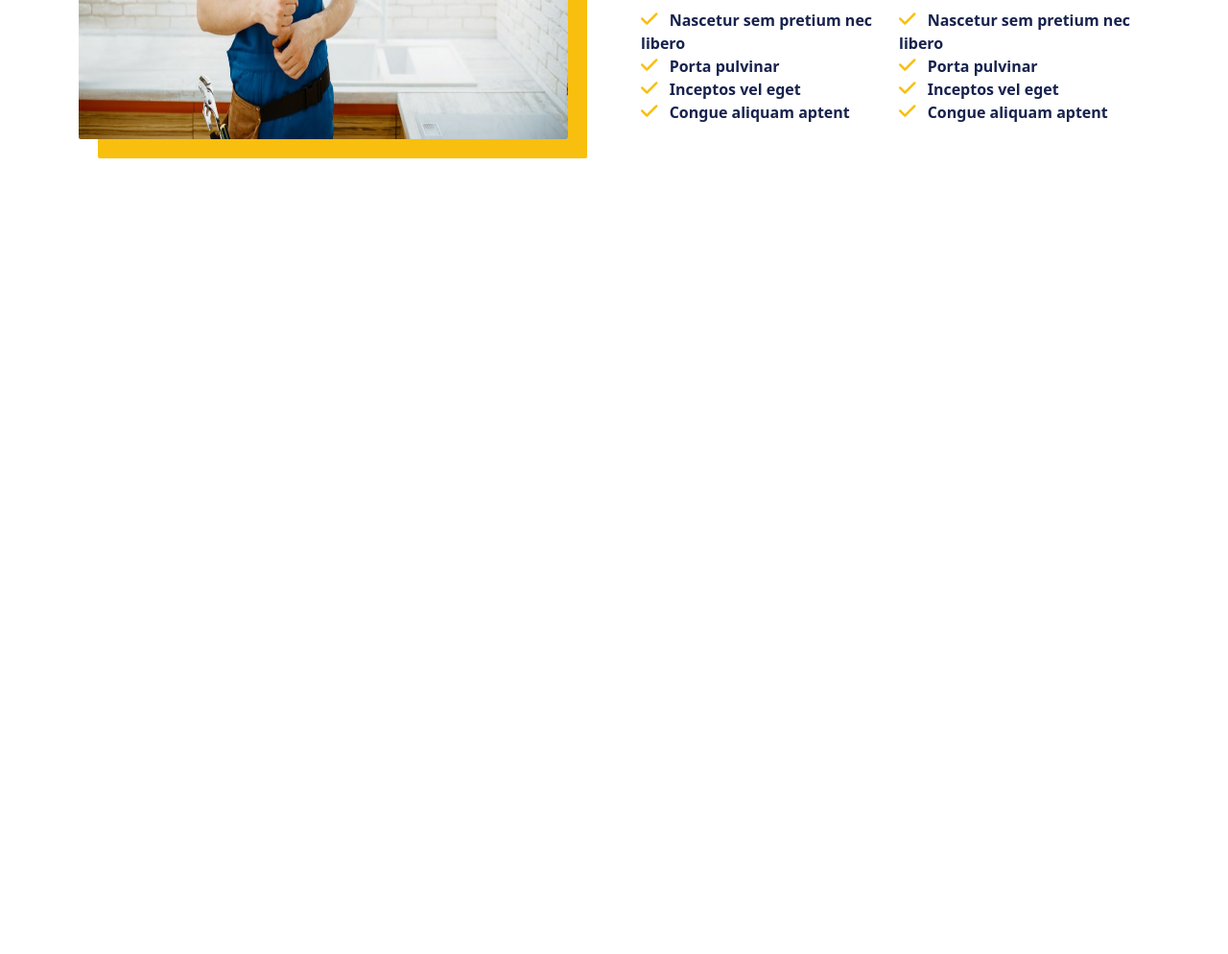
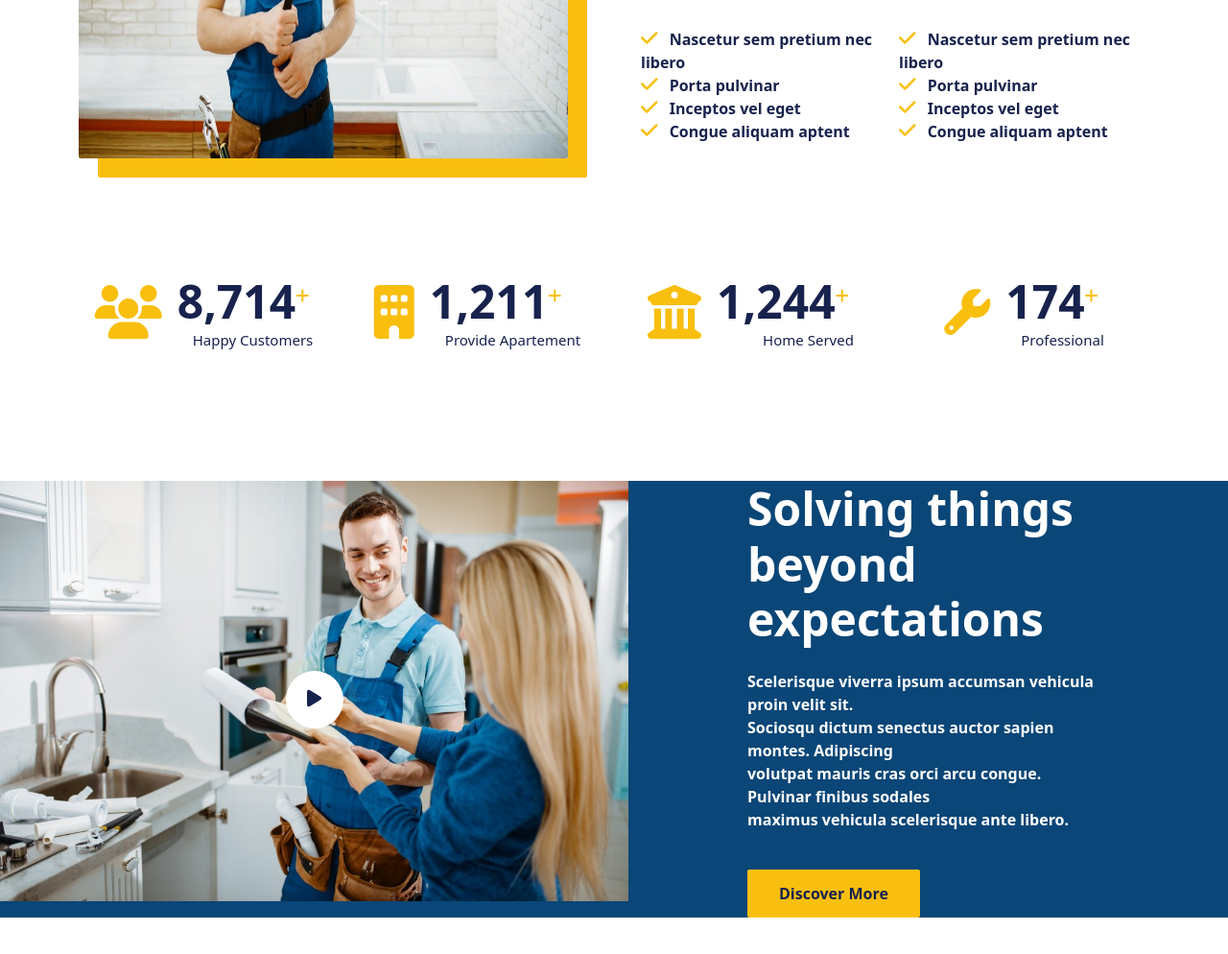
Before and after one commit to AhmedShaabanAl-Saidi/Plumberon, a plain HTML site: page index.html in a window 1280 px wide. Shown: the part 1542-2536 px from the top of the page at 96% size. Before the commit the page ends 1787 px from the top, so only its background shows below. Drawn offline with Linux system fonts and the light colour scheme.

Commit message:
Discover

```diff
--- a/CSS/style.css
+++ b/CSS/style.css
@@ -1,30 +1,34 @@
 /* General */
-.main-bg-color{
+/* body {
+    font-family: ;
+} */
+
+.main-bg-color {
     background: #0A4677;
 }
 
-.secondary-bg-color{
+.secondary-bg-color {
     background: #F9BF0F;
 }
 
-.secondary-bg-color-2{
+.secondary-bg-color-2 {
     background: #EDF1FC;
 }
 
-.secondary-color{
+.secondary-color {
     color: #F9BF0F;
 }
 
-.main-color{
+.main-color {
     color: #0A4677;
 }
 
-.main-color-2{
+.main-color-2 {
     color: #17224D;
 }
 
 
-.main-button{
+.main-button {
     background: #F9BF0F;
     color: #17224D;
     font-weight: 500;
@@ -36,70 +40,130 @@
     transition: background-color 0.5s ease;
 }
 
-.main-button:hover{
+.main-button:hover {
     background: #1075B2;
     color: #ffffff;
 }
 
-.main-border{
+.main-border {
     border-style: solid;
     border-width: 0rem;
     border-radius: .125rem;
 }
 
-.w-85{
+.w-85 {
     width: 85%;
 }
 
-.w-97{
+.w-97 {
     width: 97%;
 }
 
-.my-100{
-    margin-top: 100px;
-    margin-bottom: 100px;
+.my-120 {
+    margin-top: 120px;
+    margin-bottom: 120px;
 }
 
 /* Navbar */
-.social-icons a{
+.social-icons a {
     color: #17224D;
     transition: background-color 0.5s ease;
 }
 
-.social-icons a:hover{
+.social-icons a:hover {
     color: #F9BF0F;
 }
 
-.navbar-nav .nav-link.active, .navbar-nav .nav-link.show{
+.navbar-nav .nav-link.active,
+.navbar-nav .nav-link.show {
     color: #F9BF0F !important;
     font-weight: 500;
 }
 
-.navbar-expand-lg .navbar-nav .nav-link{
+.navbar-expand-lg .navbar-nav .nav-link {
     color: #ffffff;
     font-weight: 500;
 }
 
 /* Header */
-.header{
+.header {
     background: linear-gradient(rgba(35, 65, 110, 0.4), rgba(35, 65, 110, 0.4)), url('IMG/bg.jpg');
     background-position: 100% 30%;
     background-size: cover;
     height: 120vh;
 }
 
-.header .form-control{
+.header .form-control {
     border: #EDF1FC solid 2px;
     padding: 0.5rem 1rem;
 }
 
-.header .form-control:focus{
+.header .form-control:focus {
     box-shadow: none;
     border: #EDF1FC solid 2px;
 }
 
 /* about-us */
-.about-us img{
+.about-us img {
     transition: translate box-shadow color .25s;
     box-shadow: 20px 20px 0 #F9BF0F;
 }
+
+/* work */
+.work h2 {
+    font-size: 3rem;
+    font-weight: 700;
+}
+
+.work p {
+    font-size: 15px;
+}
+
+/* Discover */
+.discover .container,
+.container-fluid,
+.container-lg,
+.container-md,
+.container-sm,
+.container-xl,
+.container-xxl {
+    padding: 0;
+    margin: 0;
+}
+
+.play-icon {
+    width: 60px;
+    height: 60px;
+    animation: pulse 1s infinite;
+    -webkit-animation: pulse 2s infinite;
+}
+
+@-webkit-keyframes pulse {
+    0% {
+        box-shadow: 0 0 0 0 #F9BF0F;
+    }
+
+    70% {
+        box-shadow: 0 0 0 15px transparent;
+    }
+
+    100% {
+        box-shadow: 0 0 0 0 transparent;
+    }
+}
+
+.play-icon i {
+    transition: color 0.5s ease;
+}
+
+.play-icon i:hover {
+    color: #F9BF0F;
+}
+
+.inner-discover {
+    padding-left: 6.25rem;
+}
+
+.discover button {
+    padding: .8125rem 2.0625rem;
+}
--- a/index.html
+++ b/index.html
@@ -139,7 +139,7 @@
     </header>
 
     <!-- About Us -->
-    <section class="about-us my-100 main-color-2 fw-semibold">
+    <section class="about-us my-120 main-color-2 fw-semibold">
         <div class="container">
             <div class="row">
                 <div class="col-md-6 pe-5">
@@ -159,23 +159,104 @@
                     </p>
                     <div class="row mt-3 p-3">
                         <div class="col-md-6">
-                            <i class="fa-solid fa-check secondary-color fs-5 me-2"></i> <span>Nascetur sem pretium nec libero</span>
+                            <i class="fa-solid fa-check secondary-color fs-5 me-2"></i> <span>Nascetur sem pretium nec
+                                libero</span>
                             <br>
                             <i class="fa-solid fa-check secondary-color fs-5 me-2"></i> <span>Porta pulvinar</span>
                             <br>
                             <i class="fa-solid fa-check secondary-color fs-5 me-2"></i> <span>Inceptos vel eget</span>
                             <br>
-                            <i class="fa-solid fa-check secondary-color fs-5 me-2"></i> <span>Congue aliquam aptent</span>
+                            <i class="fa-solid fa-check secondary-color fs-5 me-2"></i> <span>Congue aliquam
+                                aptent</span>
                         </div>
                         <div class="col-md-6">
-                            <i class="fa-solid fa-check secondary-color fs-5 me-2"></i> <span>Nascetur sem pretium nec libero</span>
+                            <i class="fa-solid fa-check secondary-color fs-5 me-2"></i> <span>Nascetur sem pretium nec
+                                libero</span>
                             <br>
                             <i class="fa-solid fa-check secondary-color fs-5 me-2"></i> <span>Porta pulvinar</span>
                             <br>
                             <i class="fa-solid fa-check secondary-color fs-5 me-2"></i> <span>Inceptos vel eget</span>
                             <br>
-                            <i class="fa-solid fa-check secondary-color fs-5 me-2"></i> <span>Congue aliquam aptent</span>
+                            <i class="fa-solid fa-check secondary-color fs-5 me-2"></i> <span>Congue aliquam
+                                aptent</span>
                         </div>
+                    </div>
+                </div>
+            </div>
+        </div>
+    </section>
+
+    <!-- Work -->
+    <section class="work my-120 main-color-2 fw-bold">
+        <div class="container">
+            <div class="row">
+                <div class="col-md-3 d-flex justify-content-center align-items-center gap-3">
+                    <i class="fa-solid fa-users display-4 secondary-color mb-3"></i>
+                    <div>
+                        <h2 class="display-5 mb-0">8,714<sup><i class="fa-solid fa-plus secondary-color fs-6"></i></sup>
+                        </h2>
+                        <p class="ms-3 fw-medium">Happy Customers</p>
+                    </div>
+                </div>
+                <div class="col-md-3 d-flex justify-content-center align-items-center gap-3">
+                    <i class="fa-solid fa-building display-4 secondary-color mb-3"></i>
+                    <div>
+                        <h2 class="display-5 mb-0">1,211<sup><i class="fa-solid fa-plus secondary-color fs-6"></i></sup>
+                        </h2>
+                        <p class="ms-3 fw-medium">Provide Apartement</p>
+                    </div>
+                </div>
+                <div class="col-md-3 d-flex justify-content-center align-items-center gap-3">
+                    <i class="fa-solid fa-building-columns display-4 secondary-color mb-3"></i>
+                    <div>
+                        <h2 class="display-5 mb-0">1,244<sup><i class="fa-solid fa-plus secondary-color fs-6"></i></sup>
+                        </h2>
+                        <p class="ms-5 fw-medium">Home Served</p>
+                    </div>
+                </div>
+                <div class="col-md-3 d-flex justify-content-center align-items-center gap-3">
+                    <i class="fa-solid fa-wrench display-5 secondary-color mb-3"></i>
+                    <div>
+                        <h2 class="display-5 mb-0">174<sup><i class="fa-solid fa-plus secondary-color fs-6"></i></sup>
+                        </h2>
+                        <p class="ms-3 fw-medium">Professional</p>
+                    </div>
+                </div>
+            </div>
+        </div>
+    </section>
+
+    <!-- Discover -->
+    <section class="discover my-120 fw-semibold main-bg-color">
+        <div class="container">
+            <div class="row">
+                <div class="col-md-7 position-relative">
+                    <img src="CSS/IMG/video-bg.jpg" class="w-100" alt="video-bg">
+
+                    <div
+                        class="play-icon d-flex justify-content-center align-items-center position-absolute top-50 start-50 translate-middle bg-white rounded-circle">
+                        <a href="https://www.youtube.com/watch?v=el_a2V_tSpU&t=11s" target="_blank"
+                            class="text-decoration-none text-white">
+                            <i class="fa-solid fa-play fs-5 main-color-2"></i>
+                        </a>
+                    </div>
+                </div>
+                <div class="col-md-5 d-flex flex-column justify-content-center align-items-start text-white">
+                    <div class="inner-discover">
+                        <h2 class="display-5 fw-bold">
+                        Solving things
+                        <br> beyond
+                        <br> expectations
+                    </h2>
+                    <p class="py-3">
+                        Scelerisque viverra ipsum accumsan vehicula proin velit sit.
+                        <br> Sociosqu dictum senectus auctor
+                        sapien montes. Adipiscing
+                        <br>volutpat mauris cras orci arcu congue. Pulvinar finibus sodales
+                        <br>maximus vehicula scelerisque ante libero.
+                    </p>
+
+                    <button class="main-button mt-2 fw-bold">Discover More</button>
                     </div>
                 </div>
             </div>
```
